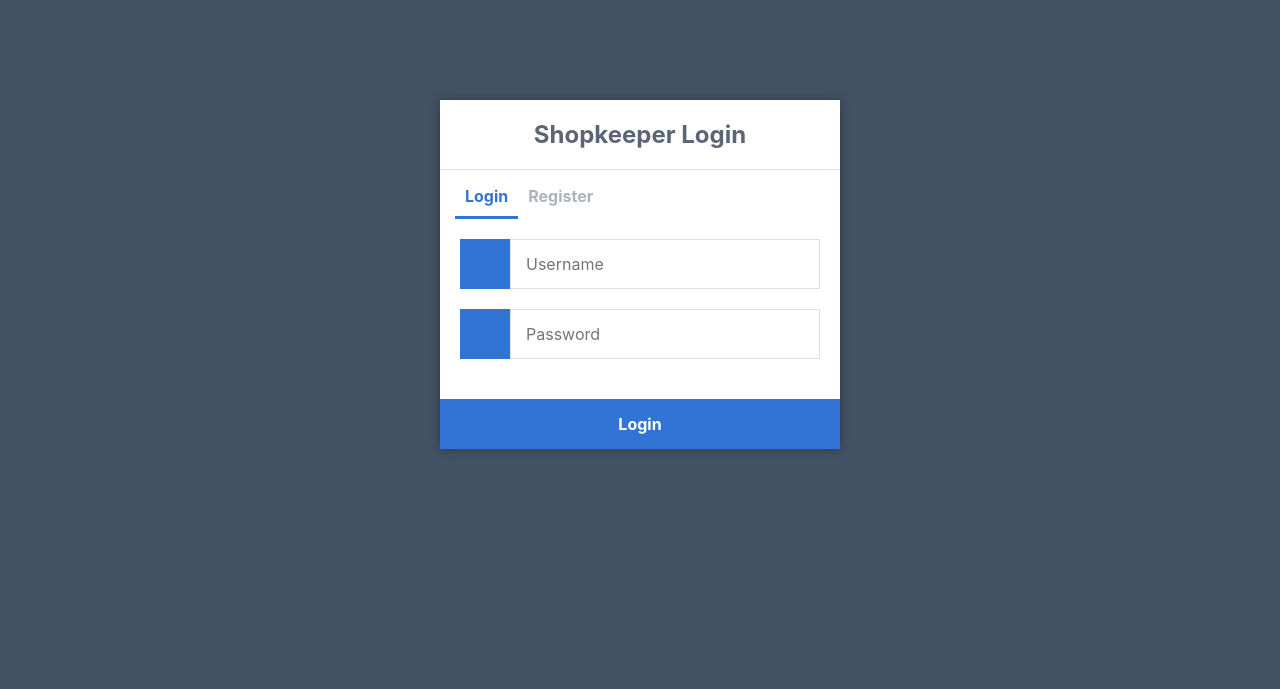
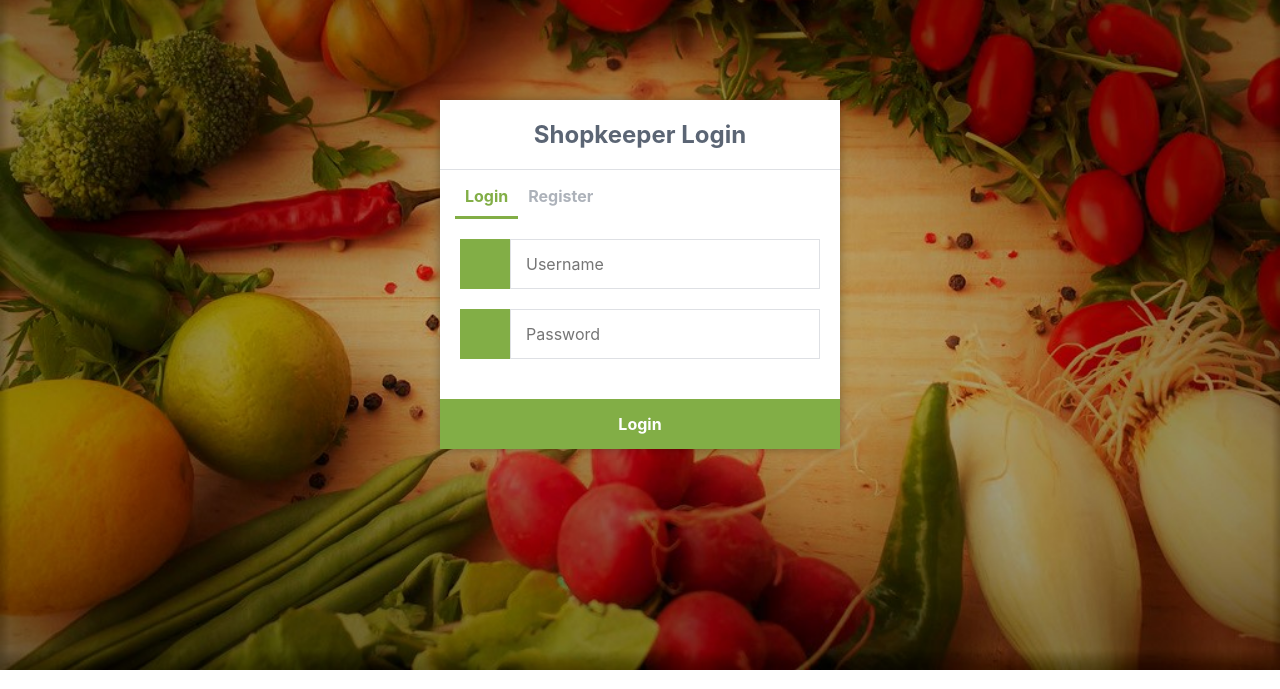
Before and after one commit to tejas2008/NoQ, a Flask app: page /shop/login in a window 1280 px wide. Shown: the top 689 px of the page. Run offline with Flask 2, Linux system fonts and the light colour scheme; some libraries are stand-ins or nearby versions.

```diff
--- a/root/static/css/login.css
+++ b/root/static/css/login.css
@@ -6,7 +6,10 @@
     -moz-osx-font-smoothing: grayscale;
 }
 body {
-    background-color: #435165;
+    background-image: url(../images/veggies.jpg);
+    background-repeat: no-repeat;
+    background-size: cover;
+ background-position: center;
     margin: 0;
 }
 .login, .register {
@@ -37,8 +40,8 @@ body {
     color: #9da3ac;
 }
 .login .links a.active, .register .links a.active {
-    border-bottom: 3px solid #3274d6;
-    color: #3274d6;
+    border-bottom: 3px solid #82ae46;
+    color: #82ae46;
 }
 .login form, .register form {
     display: flex;
@@ -52,7 +55,7 @@ body {
     align-items: center;
     width: 50px;
     height: 50px;
-    background-color: #3274d6;
+    background-color: #82ae46;
     color: #ffffff;
 }
 .login form input[type="password"], .login form input[type="text"], .login form input[type="email"], .register form input[type="password"], .register form input[type="text"], .register form input[type="email"],.register form input[type="tel"],.register form select {
@@ -66,7 +69,7 @@ body {
     width: 100%;
     padding: 15px;
     margin-top: 20px;
-    background-color: #3274d6;
+    background-color: #82ae46;
     border: 0;
     cursor: pointer;
     font-weight: bold;
@@ -74,7 +77,7 @@ body {
     transition: background-color 0.2s;
 }
 .login form input[type="submit"]:hover, .register form input[type="submit"]:hover {
-    background-color: #2868c7;
+    background-color: #82ae46;
     transition: background-color 0.2s;
 }
 .navtop {
```
Also changed, not shown: root/templates/index.html (+5 -5 lines), root/static/css/style.css, root/static/images/veggies.jpg (added).
